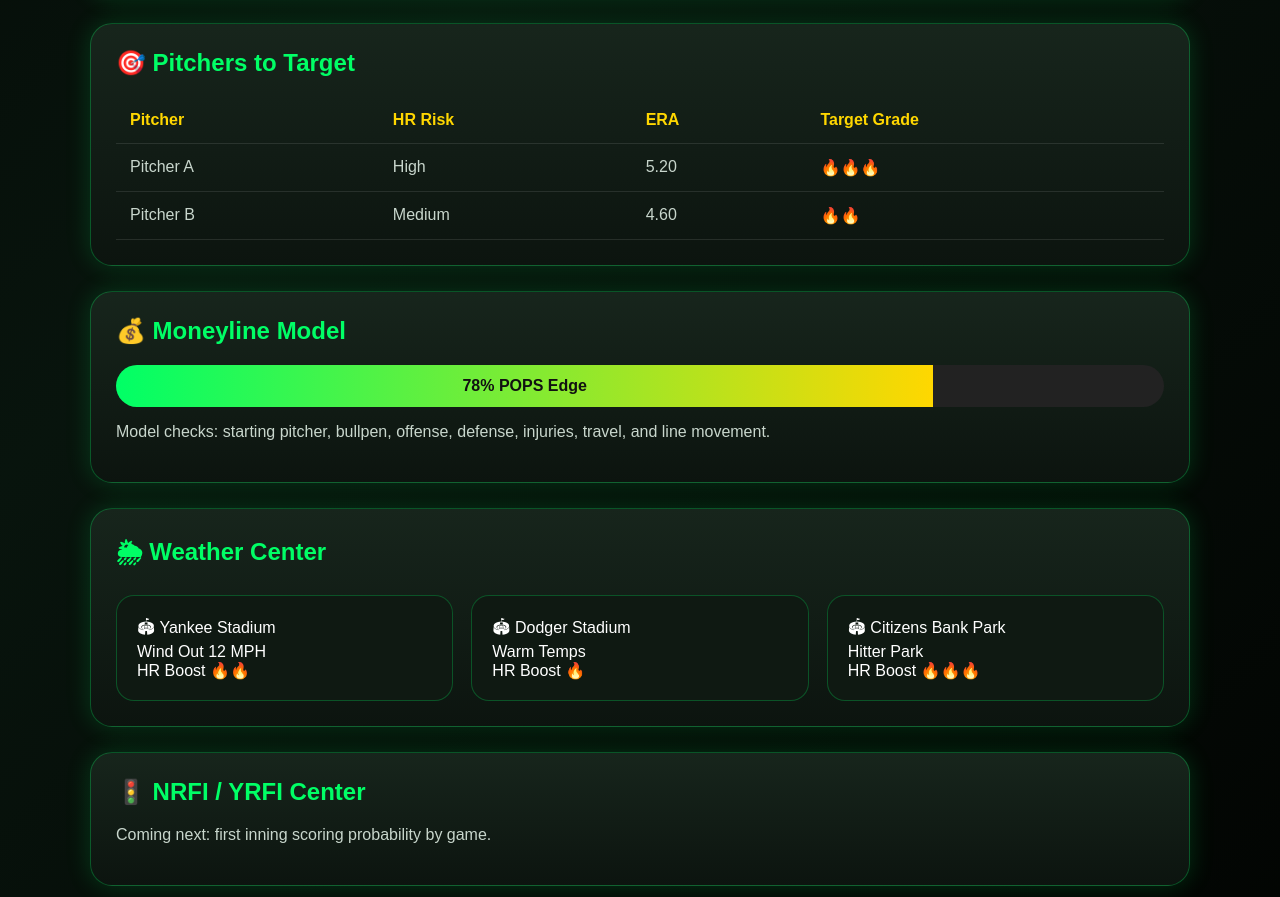
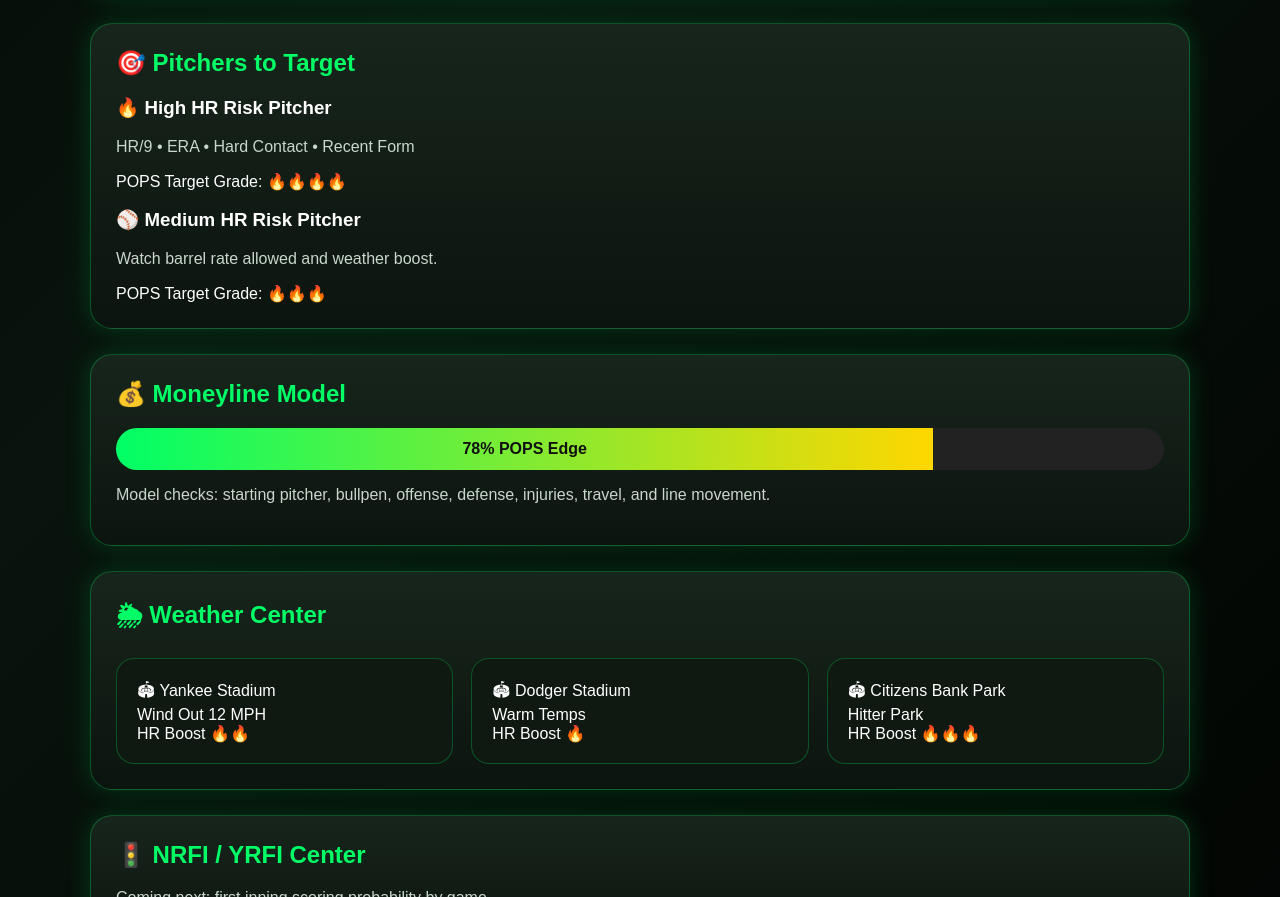
Before and after one commit to PopsPickz/POPSPICKZ, a plain HTML site: page index.html in a window 1280 px wide. Shown: the part 1319-2216 px from the top of the page. Drawn offline with Linux system fonts and the light colour scheme; no server answers.

Commit message:
Update pitcher section to use model cards
Replaced table of pitchers with model cards for better presentation.

```diff
--- a/index.html
+++ b/index.html
@@ -96,28 +96,20 @@
 
 <section class="panel" id="pitchers">
   <h2>🎯 Pitchers to Target</h2>
-  <table>
-    <tr>
-      <th>Pitcher</th>
-      <th>HR Risk</th>
-      <th>ERA</th>
-      <th>Target Grade</th>
-    </tr>
-    <tr>
-      <td>Pitcher A</td>
-      <td>High</td>
-      <td>5.20</td>
-      <td>🔥🔥🔥</td>
-    </tr>
-    <tr>
-      <td>Pitcher B</td>
-      <td>Medium</td>
-      <td>4.60</td>
-      <td>🔥🔥</td>
-    </tr>
-  </table>
+  <div id="pitcherTargets" class="model-list">
+    <div class="model-card">
+      <h3>🔥 High HR Risk Pitcher</h3>
+      <p>HR/9 • ERA • Hard Contact • Recent Form</p>
+      <span>POPS Target Grade: 🔥🔥🔥🔥</span>
+    </div>
+
+    <div class="model-card">
+      <h3>⚾ Medium HR Risk Pitcher</h3>
+      <p>Watch barrel rate allowed and weather boost.</p>
+      <span>POPS Target Grade: 🔥🔥🔥</span>
+    </div>
+  </div>
 </section>
-
 <section class="panel" id="moneyline">
   <h2>💰 Moneyline Model</h2>
   <div class="meter">
```
